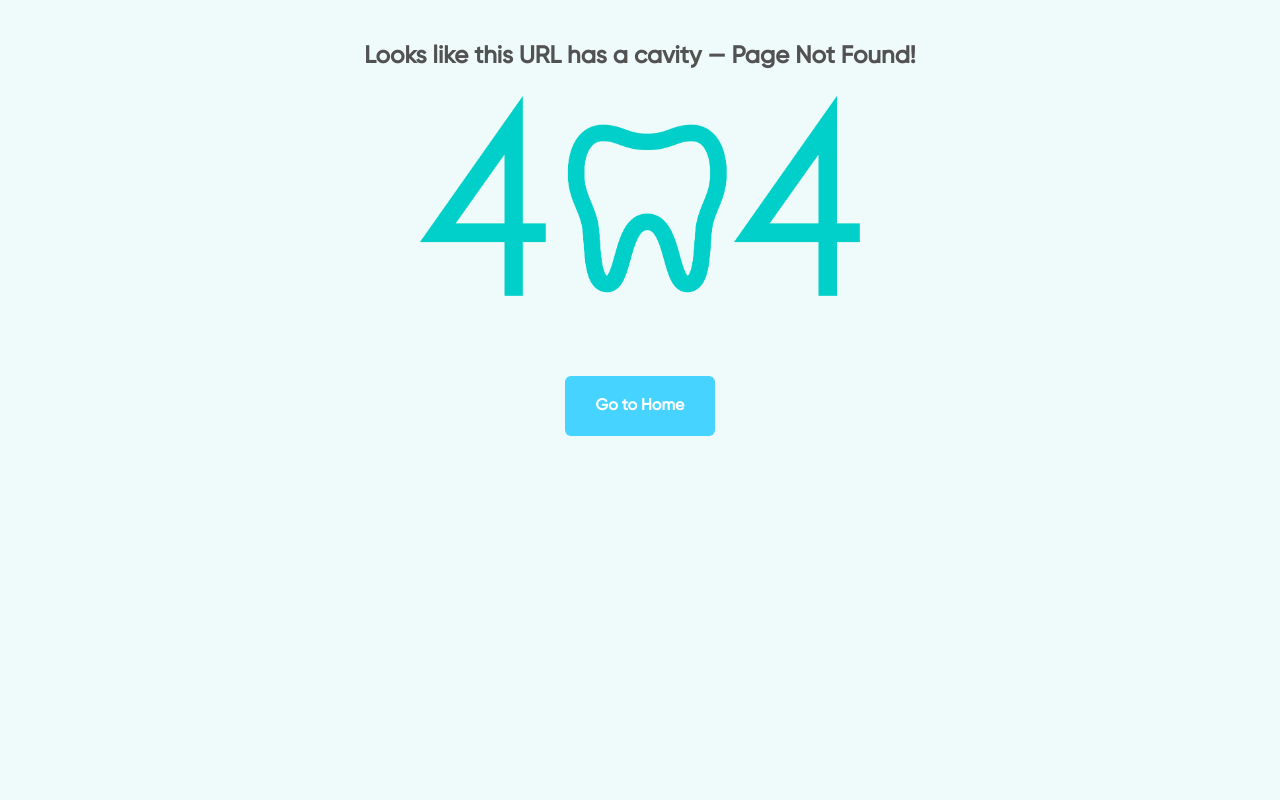
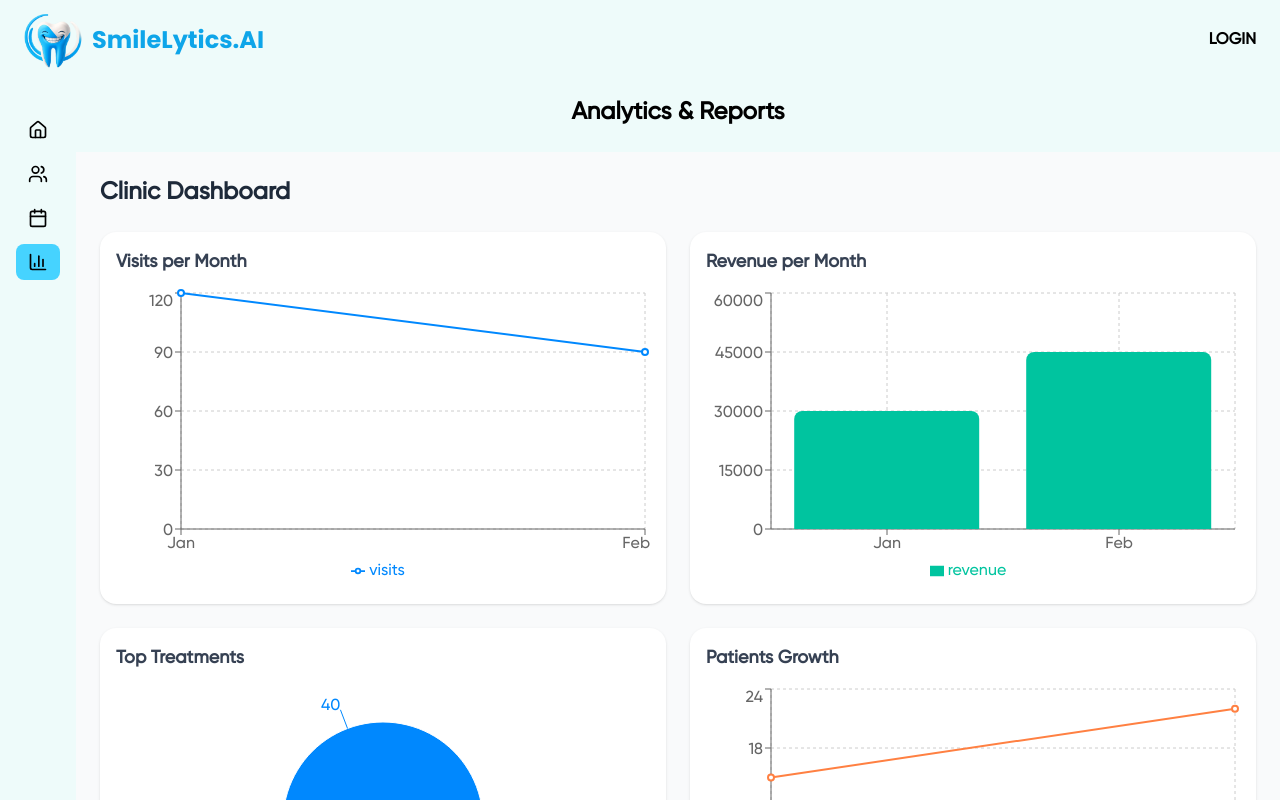
Before and after one commit to dikshajaggi/aiAssistant24, a React (Vite) app: page /dashboard/analytics in a window 1280 px wide. Before the commit this address had no page. Shown: the top 800 px of the page. Built offline with nearby package versions, Linux system fonts and the light colour scheme.

Commit message:
dashboard layout setup

```diff
--- /dev/null
+++ b/src/components/DashboardHeader.jsx
@@ -0,0 +1,31 @@
+import React from 'react'
+import { Link } from 'react-router-dom';
+import logo from "/assets/smilelytics.png";
+
+
+const DashboardHeader = () => {
+
+  return (
+    <header className="bg-neutral fixed w-full top-0 z-50 uppercase font-semibold">
+      <div className="mx-auto px-6 flex justify-between items-center py-3">
+        <div className="w-full flex items-center justify-between">
+          {/* user dropdown to logout */}
+           <Link to="/">
+                <div className="flex items-center gap-2 font-bold text-secondary text-xl md:text-2xl cursor-pointer capitalize font-poppins">
+                <img src={logo} alt="SmileLytics.AI-logo" loading="lazy" className="h-12 md:h-14 object-contain" />
+                <span>SmileLytics.AI</span>
+                </div>
+            </Link>
+            <Link
+                to="/login"
+                className="hover:text-secondary transition"
+            >
+                Login
+            </Link>
+        </div>
+      </div>
+    </header>
+  )
+}
+
+export default DashboardHeader;
--- /dev/null
+++ b/src/components/Sidebar.jsx
@@ -0,0 +1,46 @@
+import React from "react";
+import { Link, useLocation } from "react-router-dom";
+import { Home, Users, Calendar, BarChart3 } from "lucide-react";
+
+const navItems = [
+  { path: "/dashboard", label: "Dashboard", icon: <Home size={20} /> },
+  { path: "/dashboard/patients", label: "Patients", icon: <Users size={20} /> },
+  { path: "/dashboard/appointments", label: "Appointments", icon: <Calendar size={20} /> },
+  { path: "/dashboard/analytics", label: "Analytics", icon: <BarChart3 size={20} /> },
+];
+
+const Sidebar = () => {
+  const { pathname } = useLocation();
+
+  return (
+    <div
+      className= "h-screen bg-neutral z-50 flex flex-col transition-all duration-300 w-20"
+    >
+
+      {/* Nav Items */}
+      <nav className="flex flex-col gap-2 p-4">
+        {navItems.map((item) => (
+          <div key={item.path} className="relative group">
+            <Link
+              to={item.path}
+              className={`flex items-center gap-3 px-3 py-2 rounded-lg font-medium transition-colors ${
+                pathname === item.path
+                  ? "bg-primary text-white"
+                  : "text-gray-700 hover:bg-gray-100"
+              }`}
+            >
+              {item.icon}
+            </Link>
+
+            {/* Tooltip when collapsed */}
+              <span className="absolute left-14 top-1/2 -translate-y-1/2 bg-gray-800 text-white text-xs px-2 py-1 rounded opacity-0 group-hover:opacity-100 transition whitespace-nowrap">
+                {item.label}
+              </span>
+          </div>
+        ))}
+      </nav>
+    </div>
+  );
+};
+
+export default Sidebar;
--- /dev/null
+++ b/src/layouts/SidebarLayout.jsx
@@ -0,0 +1,25 @@
+import React from "react";
+import { Outlet } from "react-router-dom";
+import Sidebar from "../components/Sidebar";
+import Footer from "../components/Footer";
+import ScrollToTop from "../components/ScrollToTop";
+import PageWrapper from "../pages/PageWrapper";
+import DashboardHeader from "../components/DashboardHeader";
+
+const SidebarLayout = () => {
+  return (
+    <>
+      <ScrollToTop />
+      <PageWrapper>
+        <DashboardHeader />
+        <main className="flex justify-between min-h-screen min-w-screen pt-24">
+            <Sidebar />
+            <Outlet />
+        </main>
+        <Footer />
+      </PageWrapper>
+    </>
+  );
+};
+
+export default SidebarLayout;
--- /dev/null
+++ b/src/pages/Analytics.jsx
@@ -0,0 +1,14 @@
+import React from "react";
+import PageWrapper from "./PageWrapper";
+import ChartsAnalytics from "../components/ChartsAnalytics";
+
+const Analytics = () => {
+  return (
+    <PageWrapper>
+      <h1 className="text-2xl font-bold mb-6">Analytics & Reports</h1>
+      <ChartsAnalytics />
+    </PageWrapper>
+  );
+};
+
+export default Analytics;
--- /dev/null
+++ b/src/pages/Appointments.jsx
@@ -0,0 +1,14 @@
+import React from "react";
+import PageWrapper from "./PageWrapper";
+import AppointmentsAndReminders from "../components/AppointmentsAndReminders";
+
+const Appointments = () => {
+  return (
+    <PageWrapper>
+      <h1 className="text-2xl font-bold mb-6">Appointments</h1>
+      <AppointmentsAndReminders />
+    </PageWrapper>
+  );
+};
+
+export default Appointments;
--- a/src/pages/Dashboard.jsx
+++ b/src/pages/Dashboard.jsx
@@ -1,19 +1,11 @@
 import React from 'react'
 import PageWrapper from './PageWrapper'
 import SummaryCards from '../components/SummaryCards'
-import AddPatientForm from './AddPatientForm '
-import PatientsList from './PatientsList'
-import AppointmentsAndReminders from './AppointmentsAndReminders'
-import ChartsAnalytics from './ChartsAnalytics'
 
 const Dashboard = () => {
   return (
     <PageWrapper>
       <SummaryCards />
-      <AddPatientForm />
-      <PatientsList />
-      <AppointmentsAndReminders />
-      <ChartsAnalytics />
     </PageWrapper>
   )
 }
--- /dev/null
+++ b/src/pages/Patients.jsx
@@ -0,0 +1,16 @@
+import React from "react";
+import AddPatientForm from "../components/AddPatientForm";
+import PatientsList from "../components/PatientsList";
+import PageWrapper from "./PageWrapper";
+
+const Patients = () => {
+  return (
+    <PageWrapper>
+      <h1 className="text-2xl font-bold mb-6">Patients Management</h1>
+      <AddPatientForm />
+      <PatientsList />
+    </PageWrapper>
+  );
+};
+
+export default Patients;
--- a/src/routes.jsx
+++ b/src/routes.jsx
@@ -14,6 +14,10 @@ import Contact from "./pages/Contact"
 import TermsOfService from "./pages/TermsOfService"
 import AuthLayout from "./layouts/AuthLayout"
 import Dashboard from "./pages/Dashboard"
+import Patients from "./pages/Patients"
+import Appointments from "./pages/Appointments"
+import Analytics from "./pages/Analytics"
+import SidebarLayout from "./layouts/SidebarLayout"
 
 const router = createBrowserRouter([
     {
@@ -30,8 +34,21 @@ const router = createBrowserRouter([
             {path: "/contact", element: <Contact />},
             {path: "/features", element: <Features />},
             {path: "/dashboard", element: <Dashboard />},
+            {path: "/patients", element: <Patients />},
+            {path: "/appointments", element: <Appointments />},
+            {path: "/analytics", element: <Analytics />},
             //other routes having header and footer....
         ]
+    },
+    {
+        path: "/dashboard",
+        element: <SidebarLayout />,
+        children: [
+        { index: true, element: <Dashboard /> },
+        { path: "patients", element: <Patients /> },
+        { path: "appointments", element: <Appointments /> },
+        { path: "analytics", element: <Analytics /> },
+        ],
     },
     {
         path: "/login",
```
Also changed, not shown: src/components/AddPatientForm.jsx (renamed from src/pages/AddPatientForm .jsx), src/components/AppointmentsAndReminders.jsx (renamed from src/pages/AppointmentsAndReminders.jsx), src/components/ChartsAnalytics.jsx (renamed from src/pages/ChartsAnalytics.jsx), src/components/PatientsList.jsx (renamed from src/pages/PatientsList.jsx).
